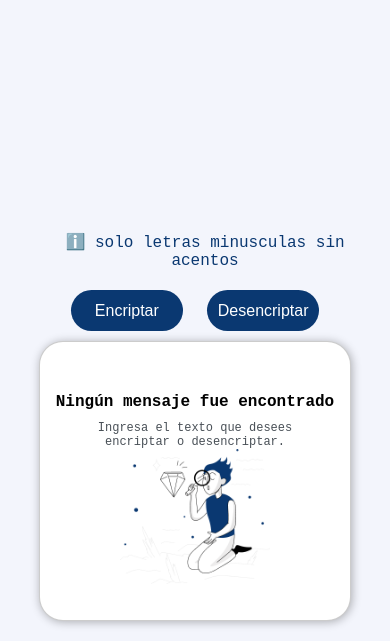
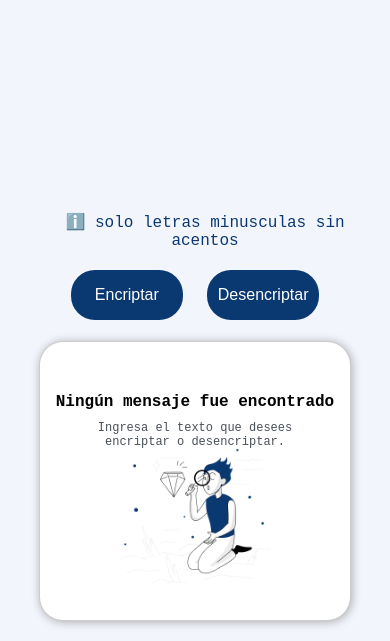
Before and after one commit to fabian-4vila/encriptador, a plain HTML site: page index.html in a window 390 px wide. Shown: the part 203-844 px from the top of the page. Drawn offline with Linux system fonts and the light colour scheme.

Commit message:
commit-imprevistos1

```diff
--- a/styleResponsive.css
+++ b/styleResponsive.css
@@ -150,7 +150,7 @@
         display: grid;
         width: 100%;
         grid-template-columns: repeat(10, minmax(0, 1fr));
-        grid-template-rows: 100px  repeat(2, minmax(200px, 1fr)) 300px;
+        grid-template-rows: 90px  repeat(2, minmax(200px, 1fr)) 300px;
         column-gap: 0;
         row-gap: 10px;
     }
@@ -164,9 +164,15 @@
         grid-column: 2/10;
         grid-row: 2/4;
         width: 100%;
-        margin-top: 40px;
+        margin: 0;
+        margin-top: 20px;
         justify-self: center;
         align-items: center;
+    }
+    .container-tex{
+        font-size: 20px;
+        margin: 0;
+        margin-top: 10px;
     }
     .container-advertencia{
         margin: 0;
```
